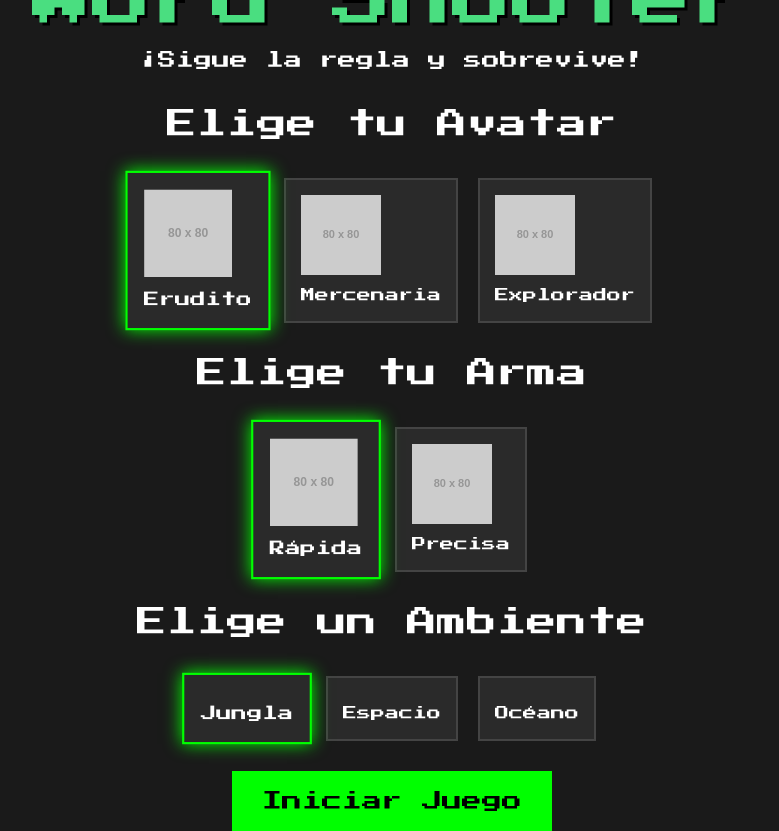
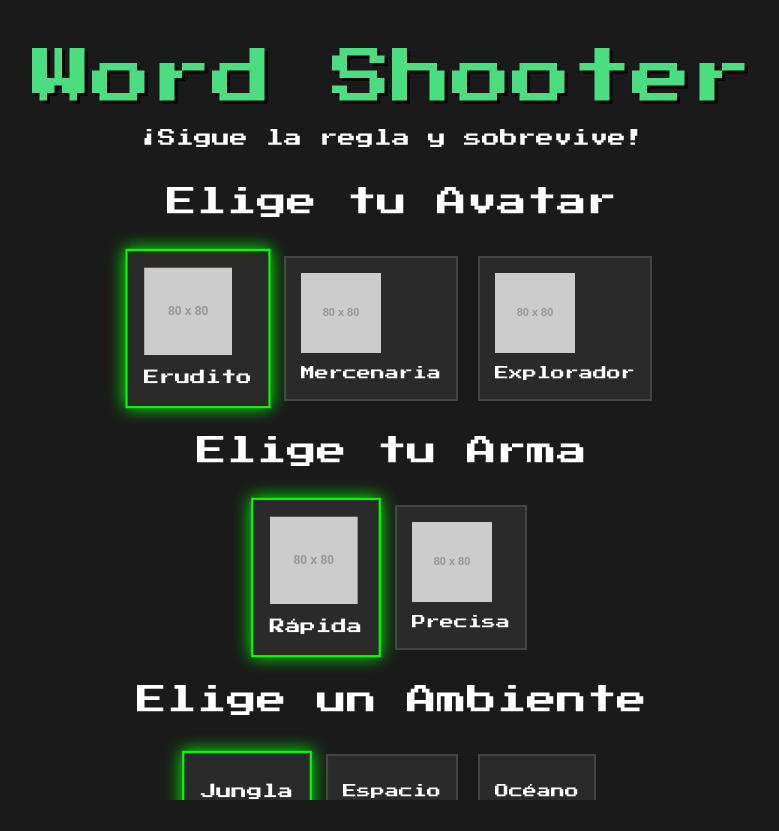
Before and after one commit to sdcollaguazo1/game-words, a plain HTML site: page index.html in a window 1280 px wide. Shown: the whole page, without its empty margins (248-1027 px from the left). After the commit the page ends 800 px from the top, so only its background shows below. Drawn offline with nearby package versions, Linux system fonts and the light colour scheme; placeholder pictures from the web are drawn by us.

Commit message:
Update index.html

```diff
--- a/index.html
+++ b/index.html
@@ -25,6 +25,10 @@
         }
         #start-screen {
             display: flex;
+            justify-content: flex-start; /* Alinear al inicio para el scroll */
+            padding-top: 3rem;
+            padding-bottom: 3rem;
+            overflow-y: auto; /* Habilitar scroll vertical */
         }
         canvas {
             background-color: #000;
```
